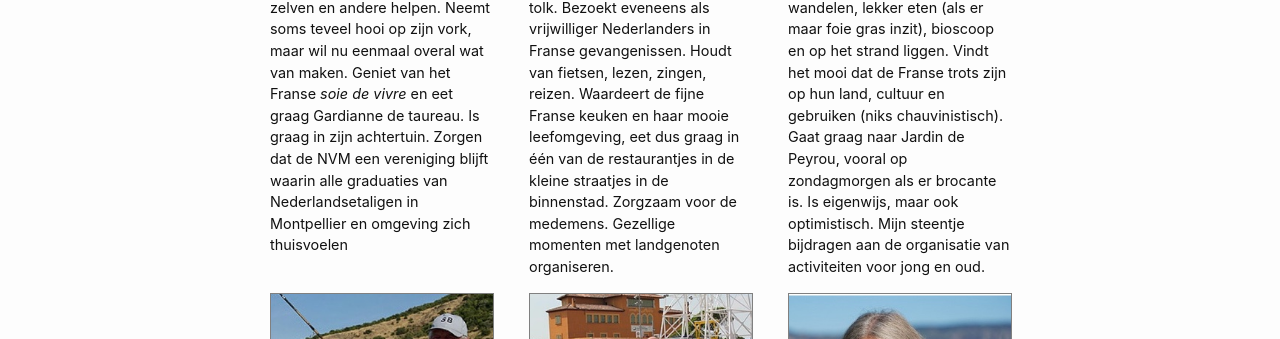
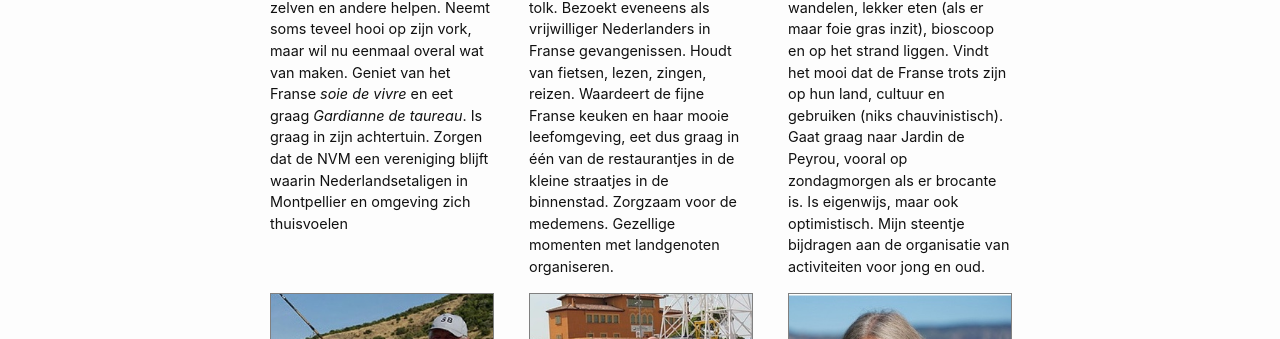
Before and after one commit to nederland34-fr/nederland34-fr.github.io, a Jekyll site: the page built from bestuur.md, in a window 1280 px wide. Shown: the part 602-941 px from the top of the page. Built offline with Jekyll 4.4.1, drawn with Linux system fonts in a browser that asks for light colours.

Commit message:
Update bestuur.md

```diff
--- a/bestuur.md
+++ b/bestuur.md
@@ -13,8 +13,8 @@ layout: flex
 
 _Voorzitter sinds 2010_
 
-Geboren in Arnhem, getrouwd met Hélène, drie kinderen en één kleinkind. Houdt van sporten (bridge), doe-het-zelven en andere helpen. Neemt soms teveel hooi op zijn vork, maar wil nu eenmaal overal wat van maken. Geniet van het Franse _soie de vivre_ en eet graag Gardianne de taureau. Is graag in zijn achtertuin.
-Zorgen dat de NVM een vereniging blijft waarin alle graduaties van Nederlandsetaligen in Montpellier en omgeving zich thuisvoelen
+Geboren in Arnhem, getrouwd met Hélène, drie kinderen en één kleinkind. Houdt van sporten (bridge), doe-het-zelven en andere helpen. Neemt soms teveel hooi op zijn vork, maar wil nu eenmaal overal wat van maken. Geniet van het Franse _soie de vivre_ en eet graag _Gardianne de taureau_. Is graag in zijn achtertuin.
+Zorgen dat de NVM een vereniging blijft waarin Nederlandsetaligen in Montpellier en omgeving zich thuisvoelen
 
 </div>
 <div class="bestuurslid">
```
